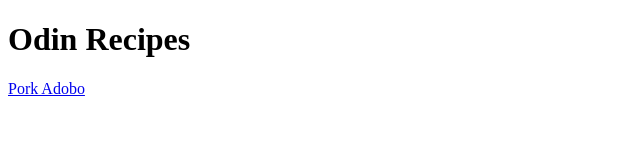
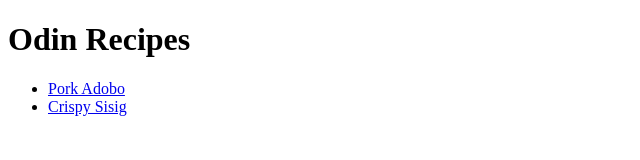
Before and after one commit to cy3nc3/odin-recipes, a plain HTML site: page index.html in a window 1280 px wide. Shown: the whole page, without its empty margins (0-640 px from the left). Drawn offline with Linux system fonts and the light colour scheme.

Commit message:
Add new recipe to the list
Created an unordered list element and moved existing recipes to it.
Also added new recipe "Crispy Sisig"

```diff
--- a/index.html
+++ b/index.html
@@ -7,6 +7,9 @@
   </head>
   <body>
     <h1>Odin Recipes</h1>
-    <a href="./recipes/pork-adobo.html">Pork Adobo</a>
+    <ul>
+      <li><a href="./recipes/pork-adobo.html">Pork Adobo</a></li>
+      <li><a href="./recipes/crispy-sisig.html">Crispy Sisig</a></li>
+    </ul>
   </body>
 </html>
```
